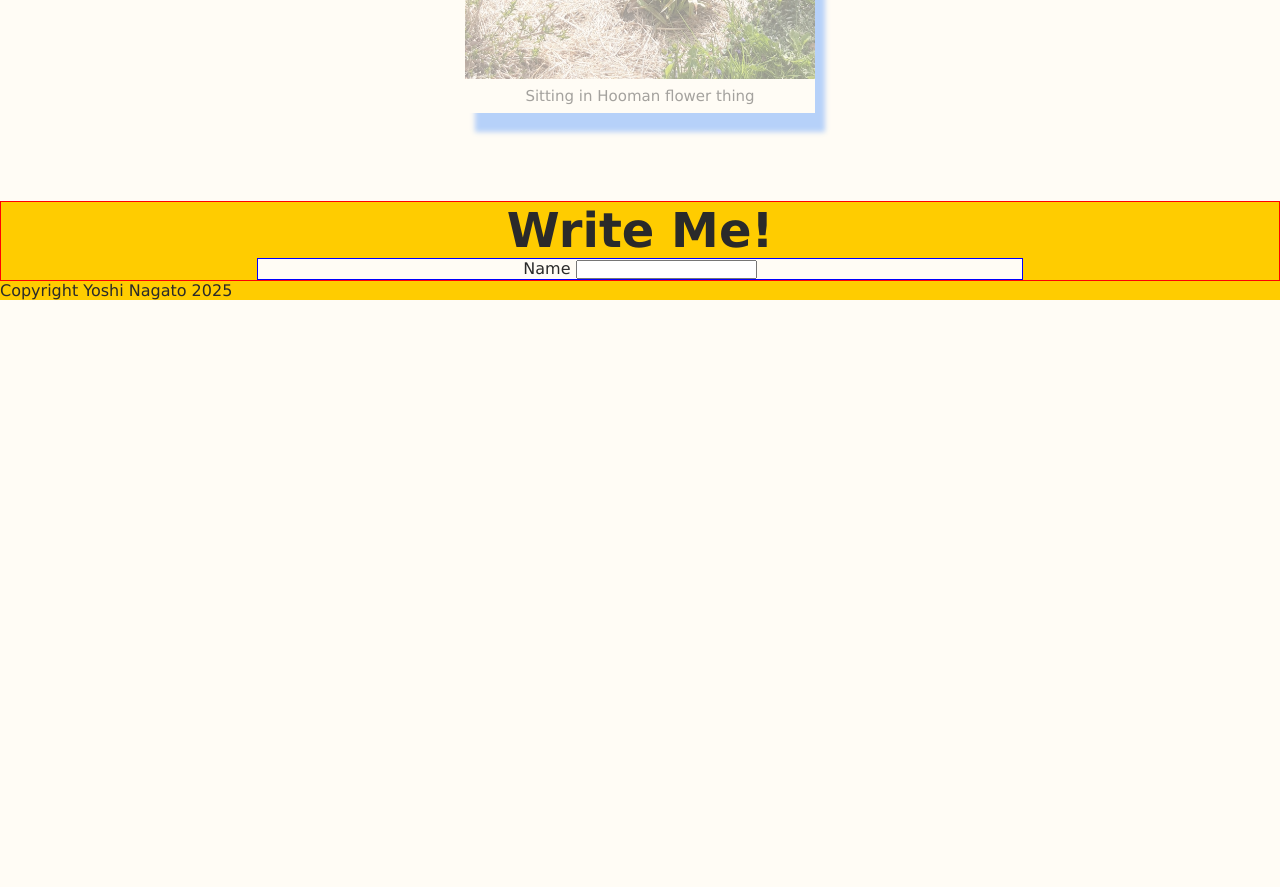
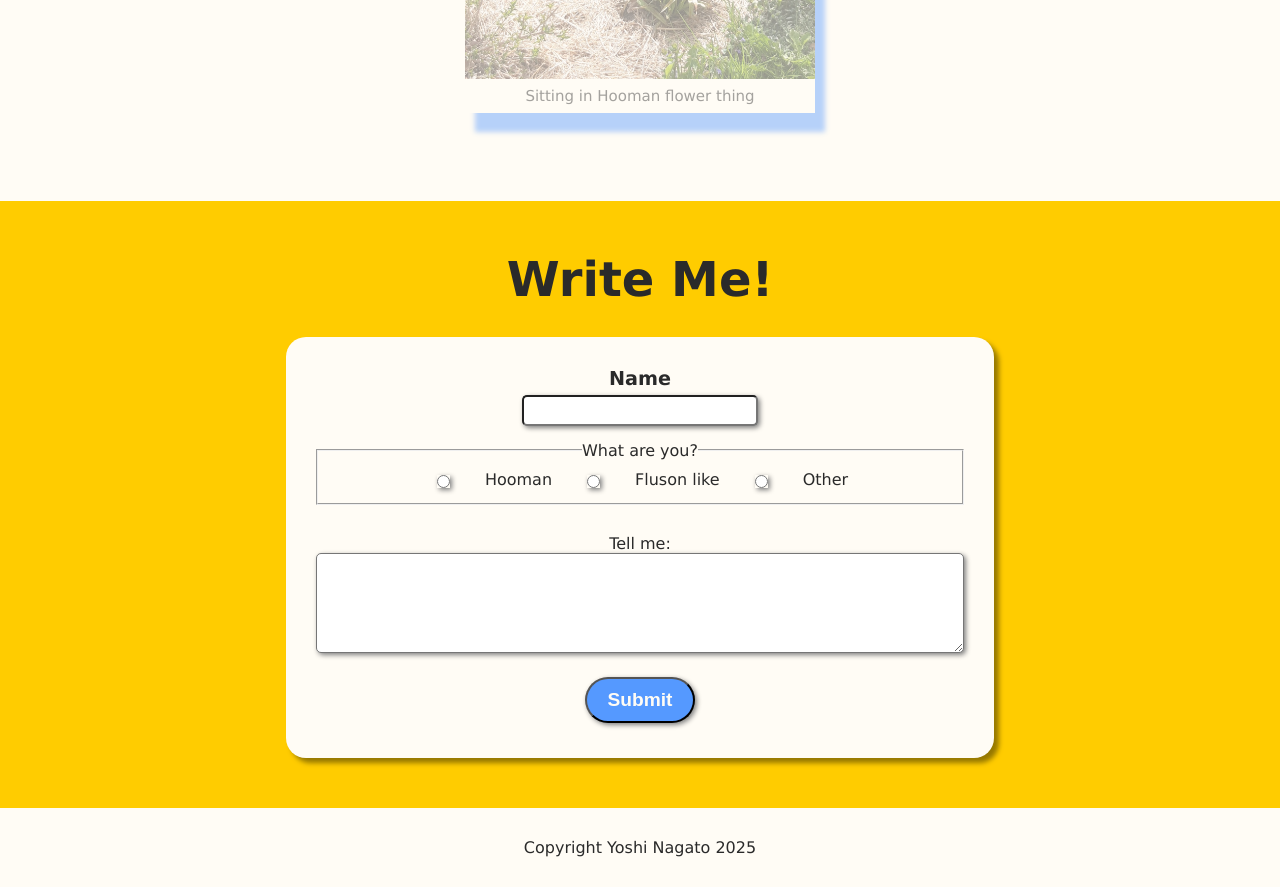
Before and after one commit to YoshiNagato/Flusons-Page, a plain HTML site: page index.html in a window 1280 px wide. Shown: the part 2410-3297 px from the top of the page. Before the commit the page ends 2710 px from the top, so only its background shows below. Drawn offline with Linux system fonts and the light colour scheme; a web font is replaced by a local one.

Commit message:
Adding contact form

```diff
--- a/index.html
+++ b/index.html
@@ -125,9 +125,23 @@
             <div class="contact">
                 <h2>Write Me!</h2>
                 <div class="contactWrapper">
-                    <form>
-                        <label for="name" id="name">Name</label>
-                        <input type="text" required>
+                    <form action="">
+                        <label for="fname" id="fname">Name</label><br>
+                        <input type="text" id="fname" name="fname" required> <br>
+                        <fieldset>
+                            <legend>What are you?</legend>
+                            <input type="radio" id="hooman" name="species" value="Hooman">
+                            <label for="hooman">Hooman</label>
+                            <input type="radio" id="dog" name="species" value="Fluson like">
+                            <label for="dog">Fluson like</label>
+                            <input type="radio" id="other" name="species" value="other">
+                            <label for="other">Other</label>
+                        </fieldset>
+                        <br>
+                        <legend>Tell me:</legend>
+                        <textarea></textarea>
+                        <br>
+                        <input type="submit" value="Submit" class="submit">
                     </form>
                 </div>
             </div>
--- a/styles.css
+++ b/styles.css
@@ -280,19 +280,64 @@ header {
 
 /* Contact */
 .contact {
-    border:solid red 1px;
+    /* border:solid red 1px; */
     display:flex;
     flex-direction: column;
     text-align: center;
     background-color: #ffcc00;
+    padding:50px;
 }
 .contactWrapper {
     background-color: rgb(255, 252, 245);
-    border:solid blue 1px;
+    /* border:solid blue 1px; */
+    padding:30px;
     width:60%;
     margin:auto;
+    margin-top:30px;
+    border-radius: 20px;
+    box-shadow: 5px 5px 5px #967800;
+}
+
+form>label {
+    font-weight: bold;
+    font-size:1.2em;
+}
+
+fieldset {
+    display:flex;
+    justify-content: center;
+    gap:30px;
+    padding:10px 0;
+    margin:10px 0;
+}
+
+textarea {
+    width:100%;
+    max-width:100%;
+    min-height:100px;
+    border-radius: 5px;
+    box-shadow: 2px 2px 5px gray;
+}
+
+input {
+    border-radius: 5px;
+    padding:3px;
+    font-size: 1.1rem;
+    margin:5px;
+    box-shadow: 2px 2px 5px gray;
+}
+
+.submit {
+    margin-top:20px;
+    padding:10px 20px;
+    color:rgb(255, 252, 245);
+    background-color:#5599ff;
+    border-radius: 50px;
+    font-size: 1.2em;
+    font-weight: bold;
 }
 
 footer {
-    background-color: #ffcc00;
+    padding:30px;
+    text-align: center;
 }
```
